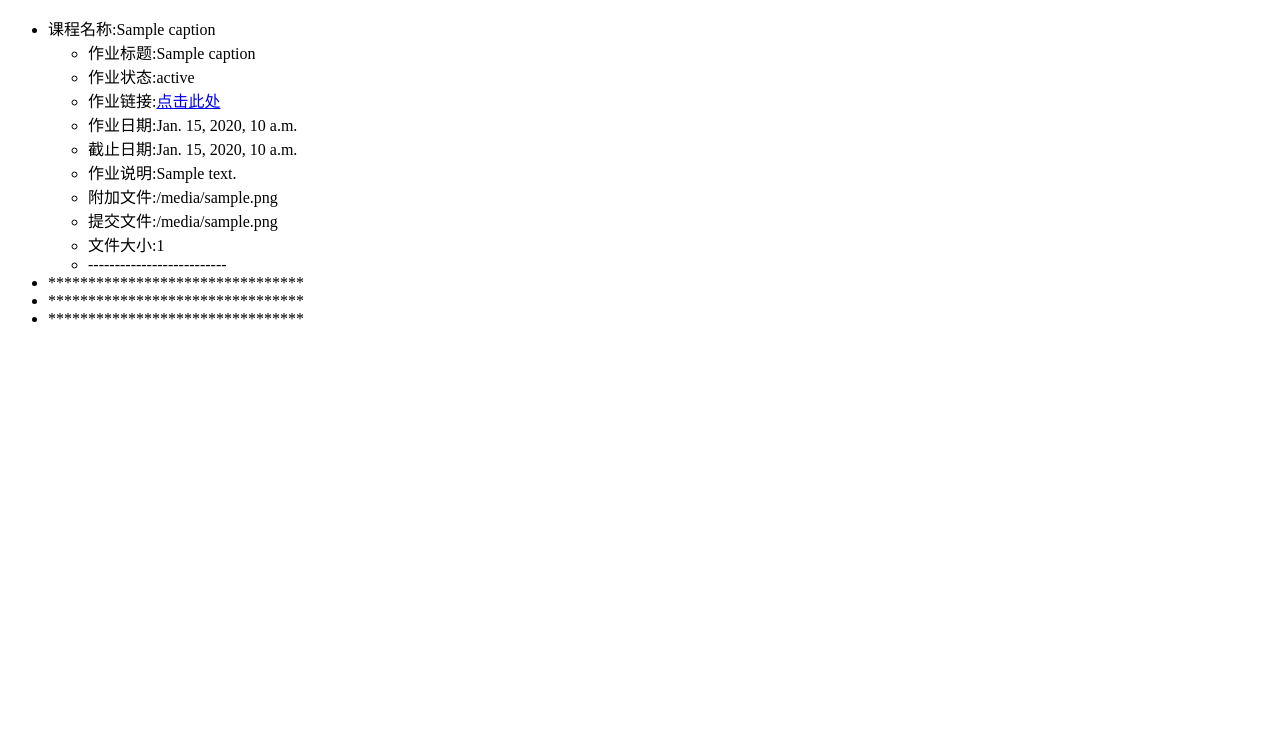
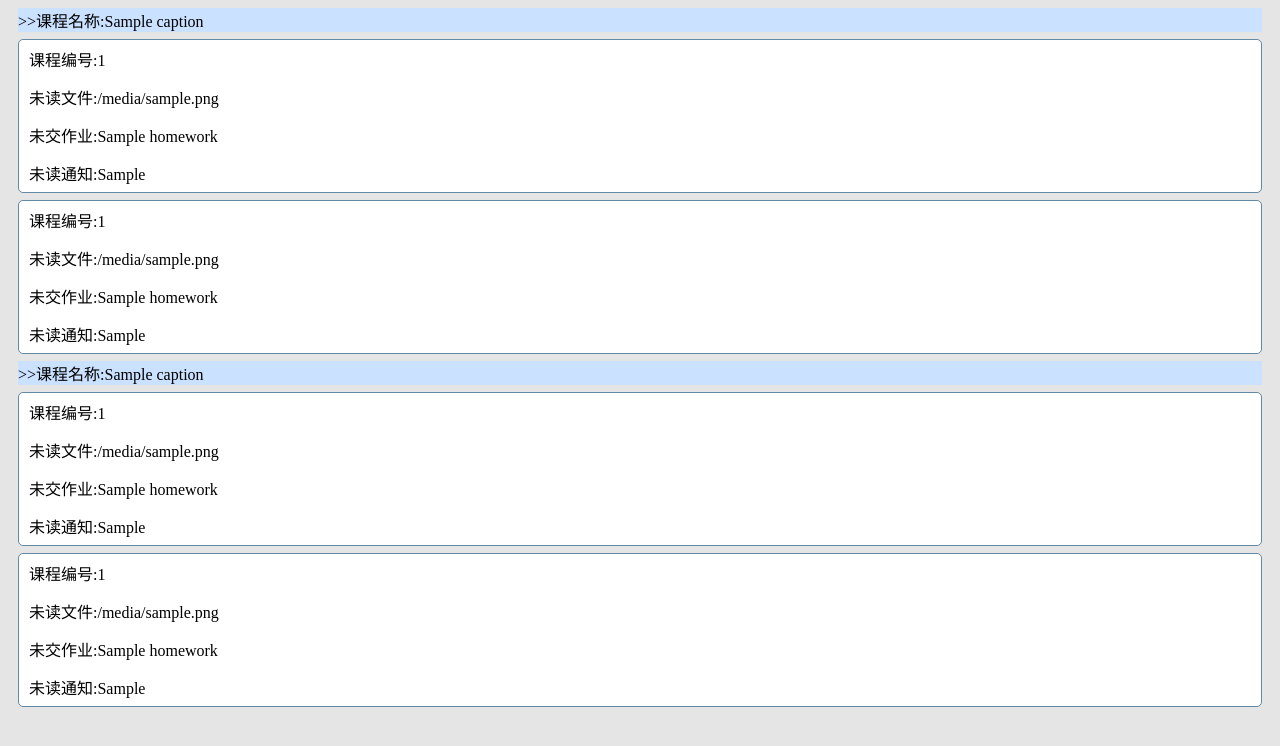
Before and after one commit to wzc11/TsinghuaHelper, a Django app: template src/DataServer/template/homework_uncommitted_info.html in a window 1280 px wide. Shown: the top 746 px of the page. Run offline with Django 3.2, Linux system fonts and the light colour scheme; the template is opened without the code that fills it: most values are stand-ins (such as "Sample title", 1, 10 or a date in 2020); parts of the project's set-up code (start-up, migrations or seed data) failed here and were passed over.

Commit message:
未完成

```diff
--- a/src/DataServer/template/homework_uncommitted_info.html
+++ b/src/DataServer/template/homework_uncommitted_info.html
@@ -1,10 +1,31 @@
 <!DOCTYPE html>
 <html>
+<meta http-equiv="Content-Type" content="text/html; charset=utf-8">
+<style>
+body{
+    height:100%;
+    background-color: #E5E5E5;
+}
+.box{
+    margin:7px 10px;
+    background:#fff;
+    border:1px solid #628aa5;
+    -webkit-border-radius:5px;
+    border-radius:5px;
+}
+.line{
+    padding:7px 10px;
+}
+.course{
+    margin:7px 10px;
+    background:#CAE1FF;
+}
+</style>
 <head>
     <title></title>
 </head>
 <body>
-    <ul>
+    <!-- <ul>
         {% for course in content %}
             <li>课程名称:{{ course.caption }}</li>
             <ul>
@@ -25,6 +46,37 @@
             <li>********************************</li>
             <li>********************************</li>
         {% endfor %}
-    </ul>
+    </ul> -->
+    <div class = "course" onclick="hwdisp()">>>课程名称:{{ content.caption }}</div>
+    <div class="box">
+        <div class = "line">课程编号:{{ content.id }}</div>
+        <div class = "line">未读文件:{{ content.file_unread }}</div>
+        <div class = "line">未交作业:{{ content.homework }}</div>
+        <div class = "line">未读通知:{{ content.notice_unread }}</div>
+    </div>
+    <div class="box">
+            <div class = "line">课程编号:{{ content.id }}</div>
+            <div class = "line">未读文件:{{ content.file_unread }}</div>
+            <div class = "line">未交作业:{{ content.homework }}</div>
+            <div class = "line">未读通知:{{ content.notice_unread }}</div>
+    </div>
+    <div class = "course" onclick="hwdisp()">>>课程名称:{{ content.caption }}</div>
+    <div class="box">
+        <div class = "line">课程编号:{{ content.id }}</div>
+        <div class = "line">未读文件:{{ content.file_unread }}</div>
+        <div class = "line">未交作业:{{ content.homework }}</div>
+        <div class = "line">未读通知:{{ content.notice_unread }}</div>
+    </div>
+    <div class="box">
+        <div class = "line">课程编号:{{ content.id }}</div>
+        <div class = "line">未读文件:{{ content.file_unread }}</div>
+        <div class = "line">未交作业:{{ content.homework }}</div>
+        <div class = "line">未读通知:{{ content.notice_unread }}</div>
+    </div>
 </body>
+<script type="text/javascript">
+    function hwdisp(){
+
+    }
+</script>
 </html>
```
